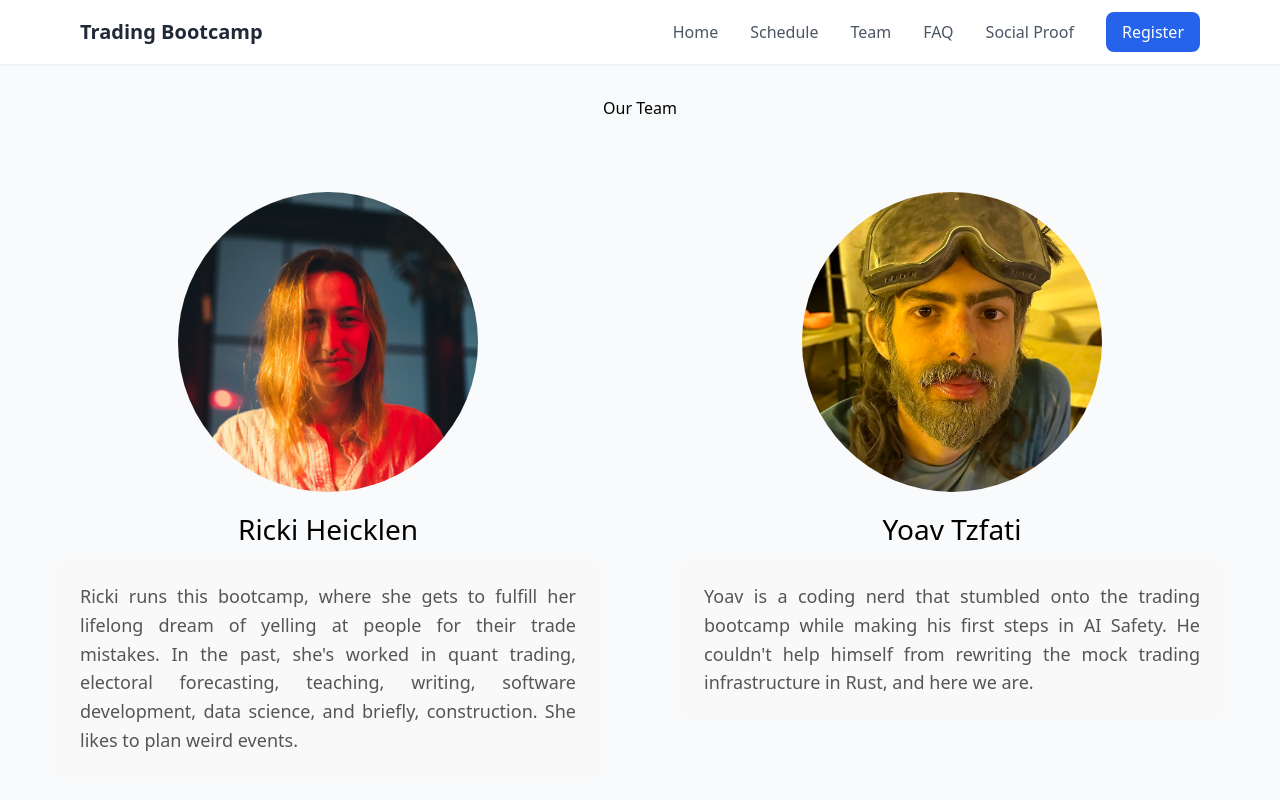
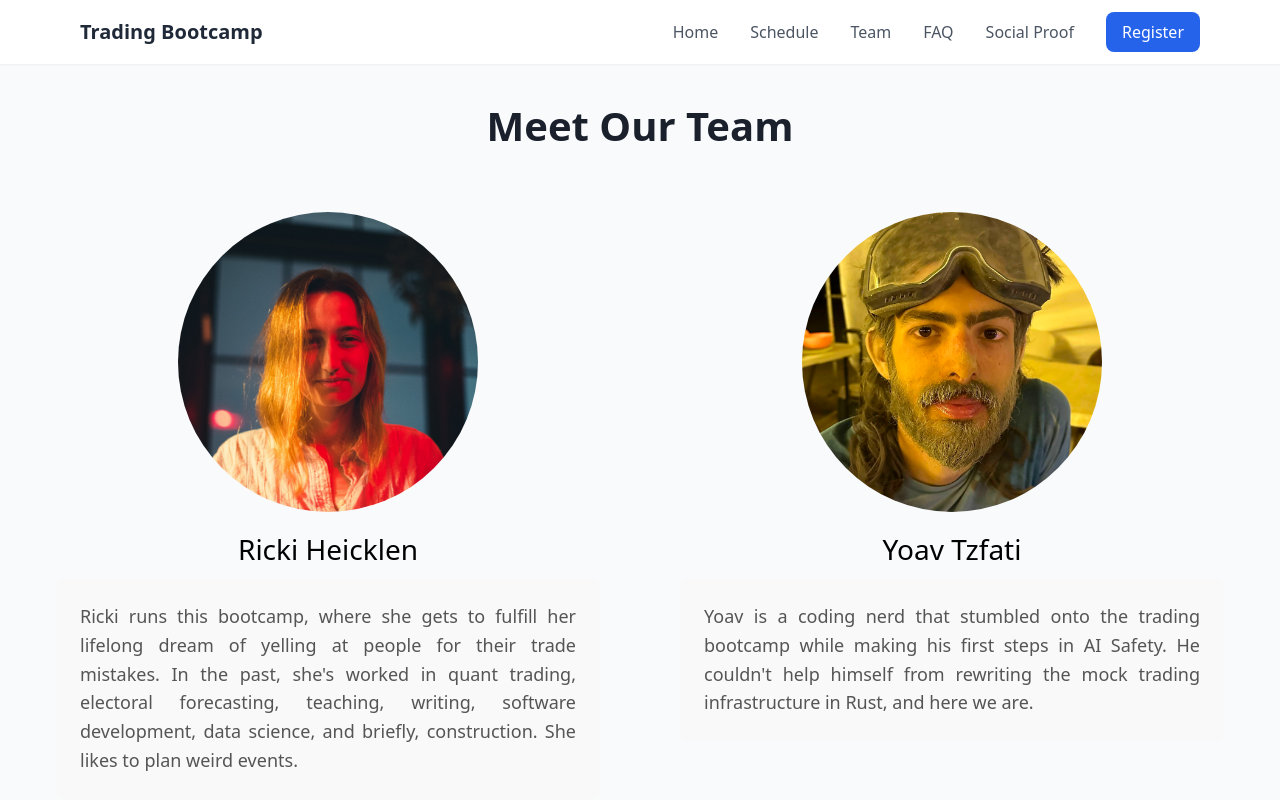
Before and after one commit to tradingbootcamp/website, a Vue app: page /team in a window 1280 px wide. Shown: the top 800 px of the page. Built offline with nearby package versions, Linux system fonts and the light colour scheme.

Commit message:
headings

```diff
--- a/package.json
+++ b/package.json
@@ -5,8 +5,9 @@
   "type": "module",
   "scripts": {
     "dev": "vite",
-    "build": "vue-tsc -b && vite build",
-    "preview": "vite preview"
+    "build": "vite build && cp dist/index.html dist/200.html",
+    "preview": "vite preview",
+    "deploy": "pnpm run build && surge --project ./dist --domain quantcamp.surge.sh"
   },
   "dependencies": {
     "vue": "^3.5.12",
--- a/src/components/team.vue
+++ b/src/components/team.vue
@@ -1,7 +1,7 @@
 <template>
   <Layout>
     <div class="team-page">
-      <h1 class="team-title">Our Team</h1>
+      <h1 class="team-title">Meet Our Team</h1>
       <div class="team-grid">
         <TeamMember
           v-for="member in teamMembers"
@@ -53,7 +53,10 @@ const teamMembers = [
 
 .team-title {
   text-align: center;
-  margin-bottom: 3rem;
+  margin-bottom: 2rem;
+  font-size: 2.5rem;
+  font-weight: bold;
+  color: #1a202c;
 }
 
 .team-grid {
```
